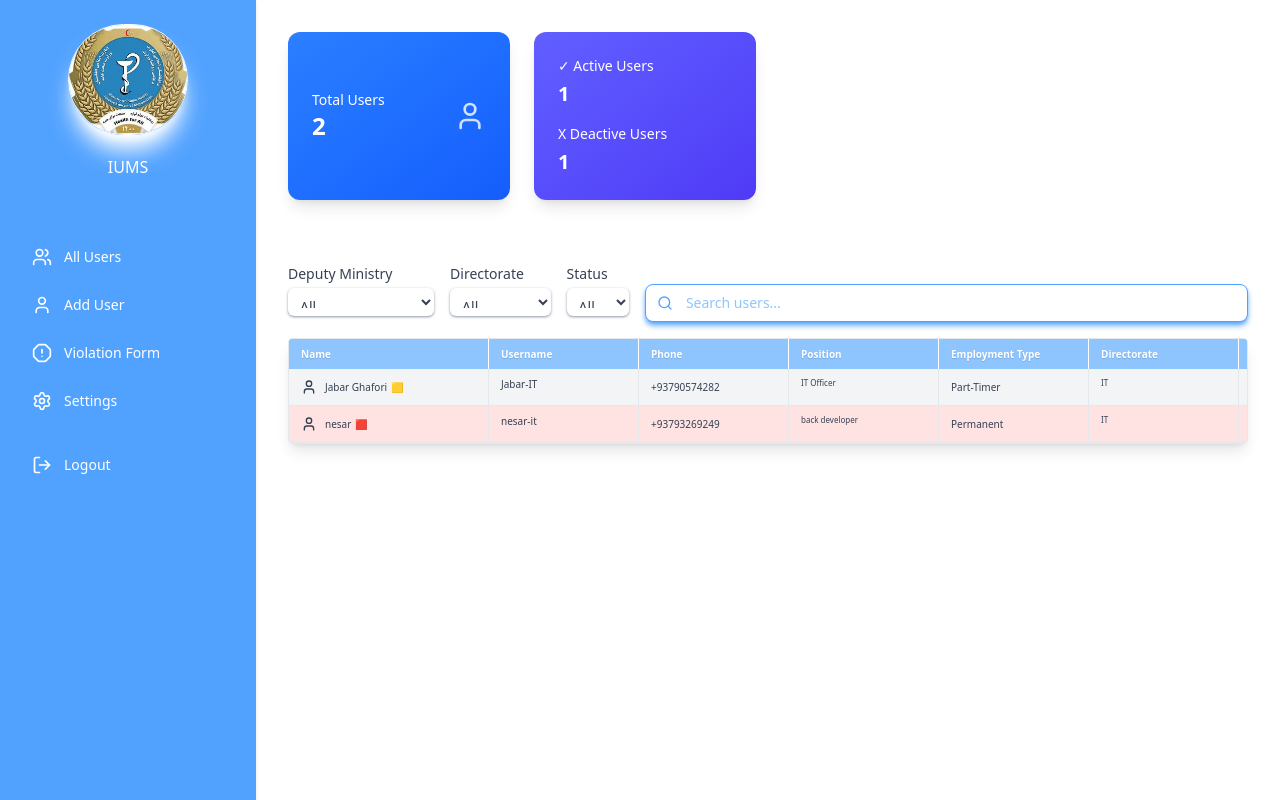
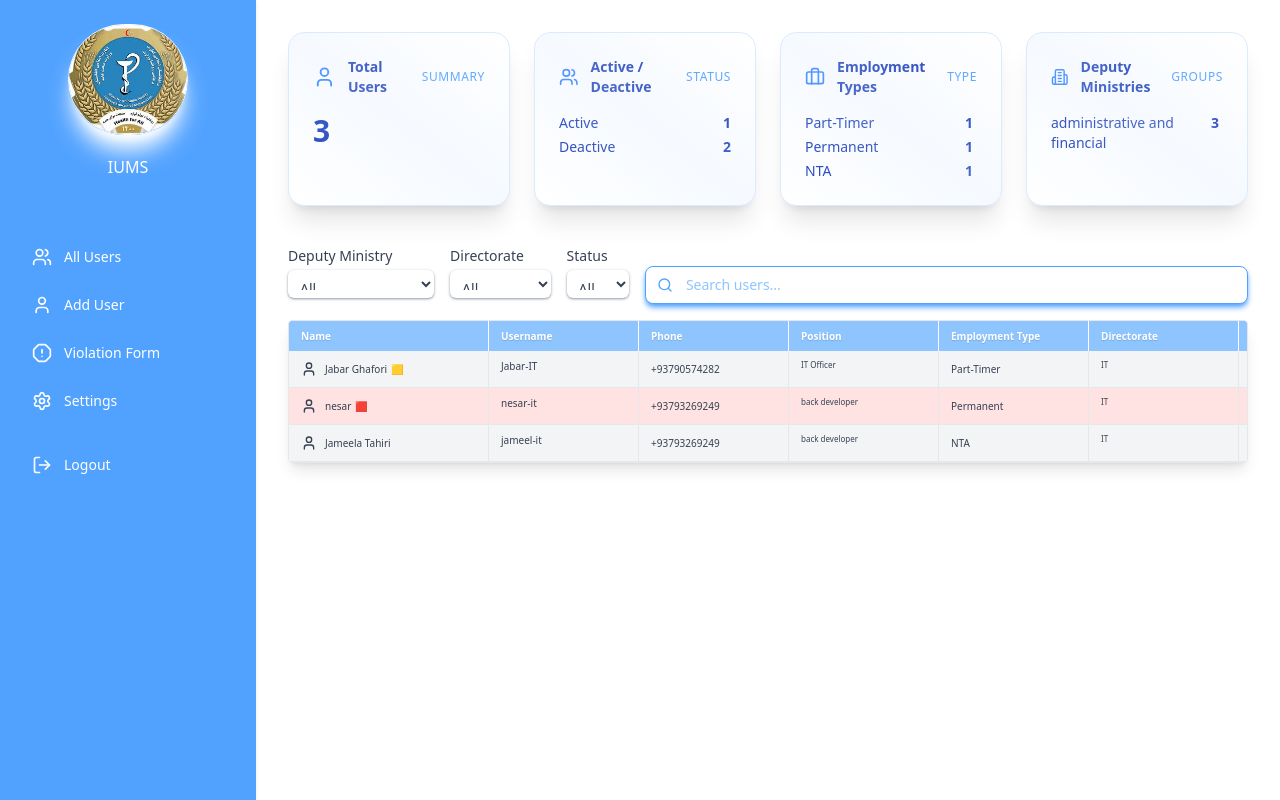
Before and after one commit to fiafghan/internet-users-ms-frontend, a React (Vite) app: page / in a window 1280 px wide. Built offline with nearby package versions, Linux system fonts and the light colour scheme; data requests are answered from the project's data file; sample sign-in values are in the browser's storage.

Commit message:
summary cards were made on the top of the page in allusers page. they are very beautiful and shinning!

```diff
--- a/db.json
+++ b/db.json
@@ -92,6 +92,23 @@
       "status": "deactive",
       "violations": "2",
       "comment": "He used torrent twice despite warning!"
+    },
+    {
+      "id": "bb433",
+      "name": "Jameela Tahiri",
+      "username": "jameel-it",
+      "email": "jameela@gmail.com",
+      "phone": "+93793269249",
+      "employment_type": "NTA",
+      "directorate": "IT",
+      "deputyMinistry": "administrative and financial",
+      "position": "back developer",
+      "device_limit": "2",
+      "device_type": "mobile and comfuter",
+      "mac_address": "",
+      "status": "deactive",
+      "violations": "0",
+      "comment": "He used torrent twice despite warning!"
     }
   ],
   "employment_type": [
--- a/src/AllUsers.tsx
+++ b/src/AllUsers.tsx
@@ -2,7 +2,7 @@ import { useEffect, useState, type JSX, type SetStateAction } from "react";
 import axios from "axios";
 import {
   User, Eye, Edit, Trash,
-  Search
+  Search, Users, Briefcase, Building2
 } from "lucide-react";
 import GradientSidebar from "./components/Sidebar";
 import { Combobox } from "@headlessui/react";
@@ -55,6 +55,13 @@ export default function InternetUsersList(): JSX.Element {
   const activeUsers = users.filter((user) => user.status === "active").length;
   const deactiveUsers = users.filter((user) => user.status === "deactive").length;
 
+  const employmentTypeCounts: Record<string, number> = users.reduce((acc, user) => {
+  const type = user.employment_type || "Unknown";
+      acc[type] = (acc[type] || 0) + 1;
+      return acc;
+    }, {} as Record<string, number>);
+
+
   const filteredDirectorates =
           queryDirectorate === ""
           ? directorateOptions
@@ -62,6 +69,11 @@ export default function InternetUsersList(): JSX.Element {
                   dir.name.toLowerCase().includes(queryDirectorate.toLowerCase())
         );
 
+  const deputyMinistryCounts: Record<string, number> = users.reduce((acc, user) => {
+      const ministry = user.deputyMinistry || "Unknown";
+      acc[ministry] = (acc[ministry] || 0) + 1;
+      return acc;
+    }, {} as Record<string, number>);
 
 
   const filteredDeputyMinistriesEdit =
@@ -171,28 +183,83 @@ export default function InternetUsersList(): JSX.Element {
       </div>
 
       <main className="flex-1 ml-64 p-8 overflow-auto">
-                <div className="mb-6 grid grid-cols-1 sm:grid-cols-2 md:grid-cols-4 gap-6">
-  {/* Total Users Card */}
-  <div className="bg-gradient-to-br from-blue-500 to-blue-600 text-white shadow-lg rounded-xl p-6 flex items-center justify-between">
-    <div>
-      <div className="text-sm font-medium">Total Users</div>
-      <div className="text-2xl font-bold">{totalUsers}</div>
+            <div className="grid grid-cols-1 sm:grid-cols-2 lg:grid-cols-4 gap-6">
+        {/* 🔵 Total Users */}
+        <div className="relative overflow-hidden rounded-2xl p-6 shadow-xl bg-white border border-blue-100 group">
+          <div className="absolute inset-0 bg-gradient-to-tr from-transparent via-blue-100 to-transparent opacity-0 group-hover:opacity-100 transition duration-1000 animate-pulse pointer-events-none"></div>
+          <div className="flex items-center justify-between mb-4">
+            <div className="flex items-center gap-3">
+              <User className="w-6 h-6 text-blue-500" />
+              <span className="text-blue-800 font-semibold text-sm">Total Users</span>
             </div>
-    <User className="w-8 h-8 opacity-80" />
+            <div className="text-blue-400 text-xs uppercase tracking-wider">Summary</div>
+          </div>
+          <div className="text-3xl font-bold text-blue-800">{totalUsers}</div>
         </div>
 
-  {/* Active/Deactive Users Card */}
-  <div className="bg-gradient-to-br from-indigo-500 to-indigo-600 text-white shadow-lg rounded-xl p-6 flex flex-col justify-between">
-    <div>
-      <div className="text-sm font-medium mb-1">✓ Active Users</div>
-      <div className="text-xl font-bold">{activeUsers}</div>
+        {/* 🟦 Active / Deactive */}
+        <div className="relative overflow-hidden rounded-2xl p-6 shadow-xl bg-white border border-blue-100 group">
+          <div className="absolute inset-0 bg-gradient-to-tr from-transparent via-blue-100 to-transparent opacity-0 group-hover:opacity-100 transition duration-1000 animate-pulse pointer-events-none"></div>
+          <div className="flex items-center justify-between mb-4">
+            <div className="flex items-center gap-3">
+              <Users className="w-6 h-6 text-blue-500" />
+              <span className="text-blue-800 font-semibold text-sm">Active / Deactive</span>
             </div>
-    <div className="mt-4">
-      <div className="text-sm font-medium mb-1">X Deactive Users</div>
-      <div className="text-xl font-bold">{deactiveUsers}</div>
+            <div className="text-blue-400 text-xs uppercase tracking-wider">Status</div>
+          </div>
+          <div className="space-y-1 text-blue-800">
+            <div className="flex justify-between text-sm">
+              <span>Active</span>
+              <span className="font-bold">{activeUsers}</span>
+            </div>
+            <div className="flex justify-between text-sm">
+              <span>Deactive</span>
+              <span className="font-bold">{deactiveUsers}</span>
             </div>
           </div>
         </div>
+
+        {/* 👔 Employment Type */}
+        <div className="relative overflow-hidden rounded-2xl p-6 shadow-xl bg-white border border-blue-100 group">
+          <div className="absolute inset-0 bg-gradient-to-tr from-transparent via-blue-100 to-transparent opacity-0 group-hover:opacity-100 transition duration-1000 animate-pulse pointer-events-none"></div>
+          <div className="flex items-center justify-between mb-4">
+            <div className="flex items-center gap-3">
+              <Briefcase className="w-6 h-6 text-blue-500" />
+              <span className="text-blue-800 font-semibold text-sm">Employment Types</span>
+            </div>
+            <div className="text-blue-400 text-xs uppercase tracking-wider">Type</div>
+          </div>
+          <ul className="space-y-1 text-sm text-blue-800 max-h-32 overflow-auto pr-1">
+            {Object.entries(employmentTypeCounts).map(([type, count]) => (
+              <li key={type} className="flex justify-between">
+                <span>{type}</span>
+                <span className="font-bold">{count}</span>
+              </li>
+            ))}
+          </ul>
+        </div>
+
+        {/* 🏛️ Deputy Ministry */}
+        <div className="relative overflow-hidden rounded-2xl p-6 shadow-xl bg-white border border-blue-100 group">
+          <div className="absolute inset-0 bg-gradient-to-tr from-transparent via-blue-100 to-transparent opacity-0 group-hover:opacity-100 transition duration-1000 animate-pulse pointer-events-none"></div>
+          <div className="flex items-center justify-between mb-4">
+            <div className="flex items-center gap-3">
+              <Building2 className="w-6 h-6 text-blue-500" />
+              <span className="text-blue-800 font-semibold text-sm">Deputy Ministries</span>
+            </div>
+            <div className="text-blue-400 text-xs uppercase tracking-wider">Groups</div>
+          </div>
+          <ul className="space-y-1 text-sm text-blue-800 max-h-32 overflow-auto pr-1">
+            {Object.entries(deputyMinistryCounts).map(([name, count]) => (
+              <li key={name} className="flex justify-between">
+                <span>{name}</span>
+                <span className="font-bold">{count}</span>
+              </li>
+            ))}
+          </ul>
+        </div>
+      </div>
+
 
        <div className="grid grid-cols-1 sm:grid-cols-2
        md:grid-cols-3 gap-6 mb-10">
```
Lines whose indentation alone changed are shown as unchanged.
